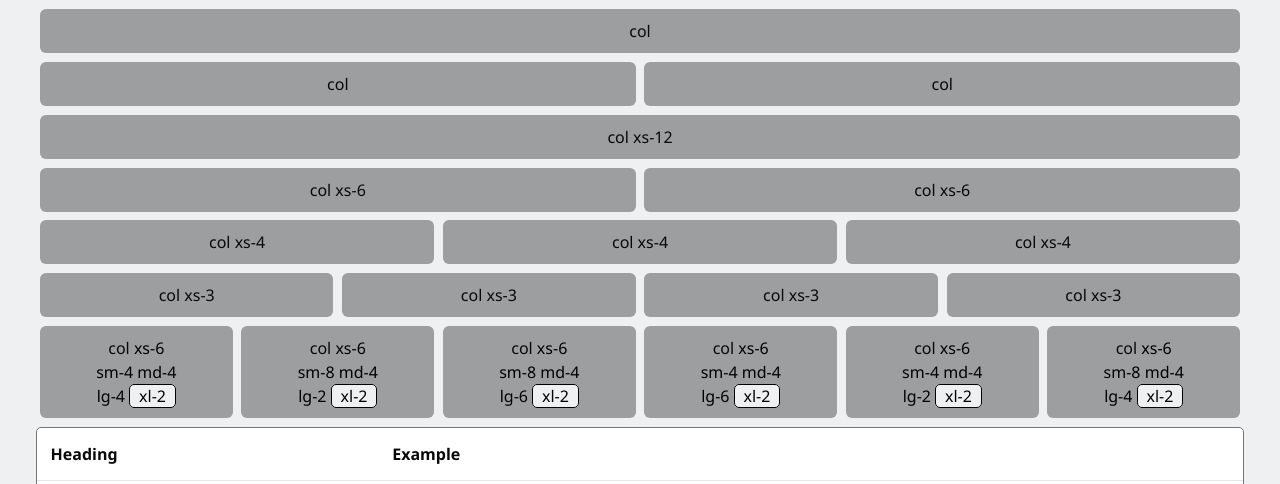
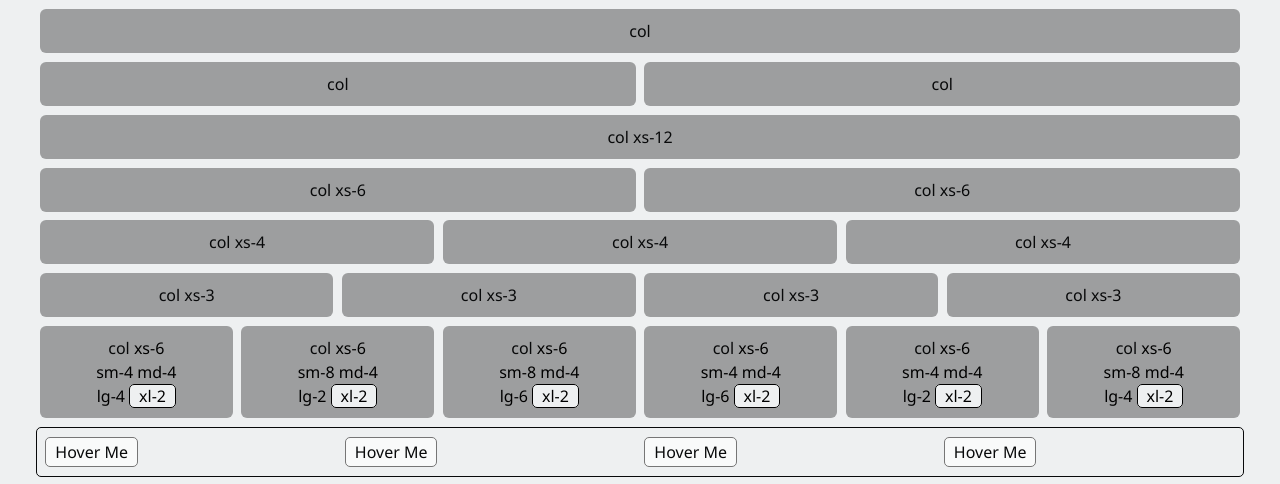
Before and after one commit to R3zu3/z.css, a plain HTML site: page index.html in a window 1280 px wide. Shown: the top 484 px of the page. Drawn offline with Linux system fonts and the light colour scheme.

Commit message:
Added CSS tootltips

```diff
--- a/index.html
+++ b/index.html
@@ -143,6 +143,33 @@
 				</div>
 			</div>
 		</div>
+	</div>
+
+	<div class="container">
+		<form>
+			<div class="row">
+				<div class="col">
+					<div class="tooltip-wrapper tooltip t-top" data-tooltip-text="Tooltip Top">
+						<input type="button" value="Hover Me">
+					</div>
+				</div>
+				<div class="col">
+					<div class="tooltip-wrapper tooltip t-right" data-tooltip-text="Tooltip Right">
+						<input type="button"  value="Hover Me">
+					</div>
+				</div>
+				<div class="col">
+					<div class="tooltip-wrapper tooltip t-left" data-tooltip-text="Tooltip Left">
+						<input type="button"  value="Hover Me">
+					</div>
+				</div>
+				<div class="col">
+					<div class="tooltip-wrapper tooltip t-bottom" data-tooltip-text="Tooltip Bottom">
+						<input type="button"  value="Hover Me">
+					</div>
+				</div>
+			</div>
+		</form>
 	</div>
 
 	<div class="container">
--- a/src/z.css
+++ b/src/z.css
@@ -50,6 +50,14 @@
   --accent-danger-a10: rgba(220, 24, 24, 0.1);
   --body-bg: var(--base-10);
   --body-color: var(--base-100);
+  --fill-check: var(--accent-brand);
+  --fill-check-border-color: var(--accent-brand);
+  --form-border-focus: var(--accent-brand);
+  --form-border-hover: var(--base-40);
+  --form-bg: var(--base-0);
+  --form-bg-focus: #fff;
+  --tooltip-bg: #333;
+  --tooltip-color: white;
 
   /* MISC */
 
@@ -96,14 +104,8 @@
   --z-modal: 300;
   --z-dropdown: 400;
   --z-popover: 500;
-  --fill-check: var(--accent-brand);
-  --fill-check-border-color: var(--accent-brand);
   --base-border-width: 1px;
   --form-border-color: rgb(118, 118, 118);
-  --form-border-focus: var(--accent-brand);
-  --form-border-hover: var(--base-40);
-  --form-bg: var(--base-0);
-  --form-bg-focus: #fff;
 }
 
 style {
@@ -1186,6 +1188,128 @@ code {
     margin-top: calc(2 * -.555555555555556rem);
   }
 
+/* CSS TOOLTIP */
+
+  .tooltip-wrapper {
+    width: fit-content;
+  }
+
+  .tooltip{
+    position: relative;
+  }
+
+  .tooltip::before {
+    position: absolute;
+    content: ' ';
+    background-color: var(--tooltip-bg);
+    width: 15px;
+    height: 15px;
+    z-index: var(--z-popover);
+    opacity: 0;
+    transition: all var(--transition-props);
+    pointer-events: none;
+  }
+
+  .tooltip::after {
+    content: attr(data-tooltip-text);
+    white-space: nowrap;
+    background-color: var(--tooltip-bg);
+    border-radius: var(--radius);
+    color: var(--tooltip-color);
+    position: absolute;
+    text-align: center;
+    z-index: var(--z-popover);
+    opacity: 0;
+    transition: all var(--transition-props);
+    pointer-events: none;
+    height: 30px;
+    display: flex;
+    align-items: center;
+    padding: 0 .555555555555556rem;
+  }
+
+  .tooltip:hover::before, .tooltip:hover::after {
+    opacity: 1;
+  }
+
+  .tooltip.t-top::before {
+    top: 0;
+    left: 50%;
+    transform: translate(-50%, 0) rotate(45deg);
+  }
+
+  .tooltip.t-top::after {
+    top: 0;
+    left: 50%;
+    transform: translate(-50%, 0);
+  }
+
+  .tooltip.t-top:hover::before {
+    transform: translate(-50%, calc(-100% - 5px)) rotate(45deg);
+  }
+
+  .tooltip.t-top:hover::after {
+    transform: translate(-50%, calc(-100% - 10px));
+  }
+
+  .tooltip.t-left::before {
+    top: 25%;
+    left: 0;
+    transform: translate(0, 0%) rotate(45deg);
+  }
+
+  .tooltip.t-left::after {
+    top: 0;
+    left: 0;
+  }
+
+  .tooltip.t-left:hover::before {
+    transform: translate(calc(-100% - 5px)) rotate(45deg);
+  }
+
+  .tooltip.t-left:hover::after {
+    transform: translate(calc(-100% - 10px));
+  }
+
+  .tooltip.t-right::before {
+    top: 25%;
+    right: 0;
+    transform: translate(0, 0%) rotate(45deg);
+  }
+
+  .tooltip.t-right::after {
+    top: 0;
+    right: 0;
+  }
+
+  .tooltip.t-right:hover::before {
+    transform: translate(calc(100% + 5px)) rotate(45deg);
+  }
+
+  .tooltip.t-right:hover::after {
+    transform: translate(calc(100% + 10px));
+  }
+
+  .tooltip.t-bottom::before {
+    bottom: 0;
+    left: 50%;
+    transform: translate(-50%, 0) rotate(45deg);
+  }
+
+  .tooltip.t-bottom::after {
+    bottom: 0;
+    left: 50%;
+    transform: translate(-50%, 0);
+  }
+
+  .tooltip.t-bottom:hover::before {
+    transform: translate(-50%, calc(100% + 5px)) rotate(45deg);
+  }
+
+  .tooltip.t-bottom:hover::after {
+    transform: translate(-50%, calc(100% + 10px));
+  }
+
 /* /////////////////////////////////////////////////////////////////////////// */
 /* /////////////////////////// CSS STYLES CLASSES //////////////////////////// */
 /* /////////////////////////////////////////////////////////////////////////// */
```
